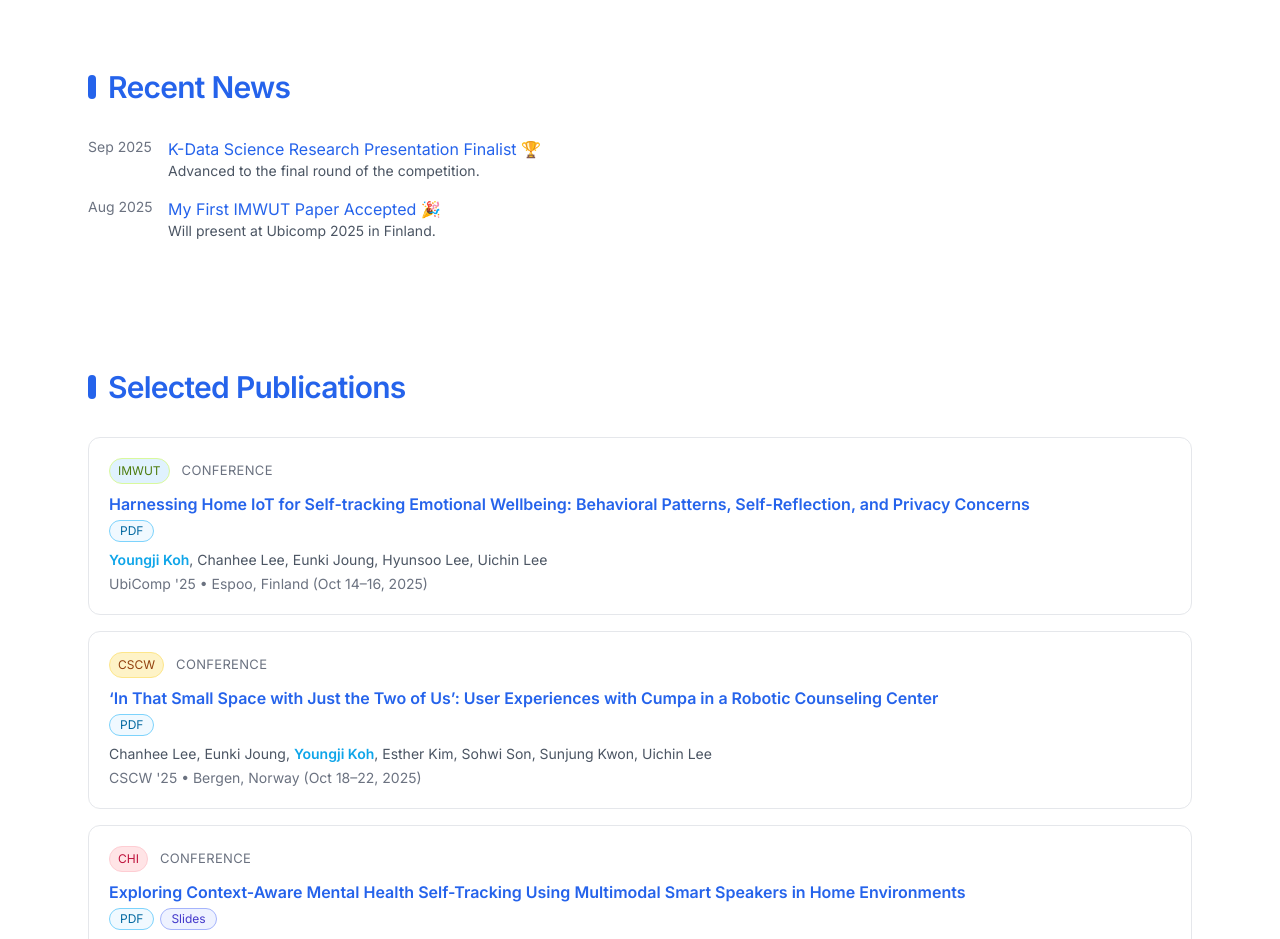
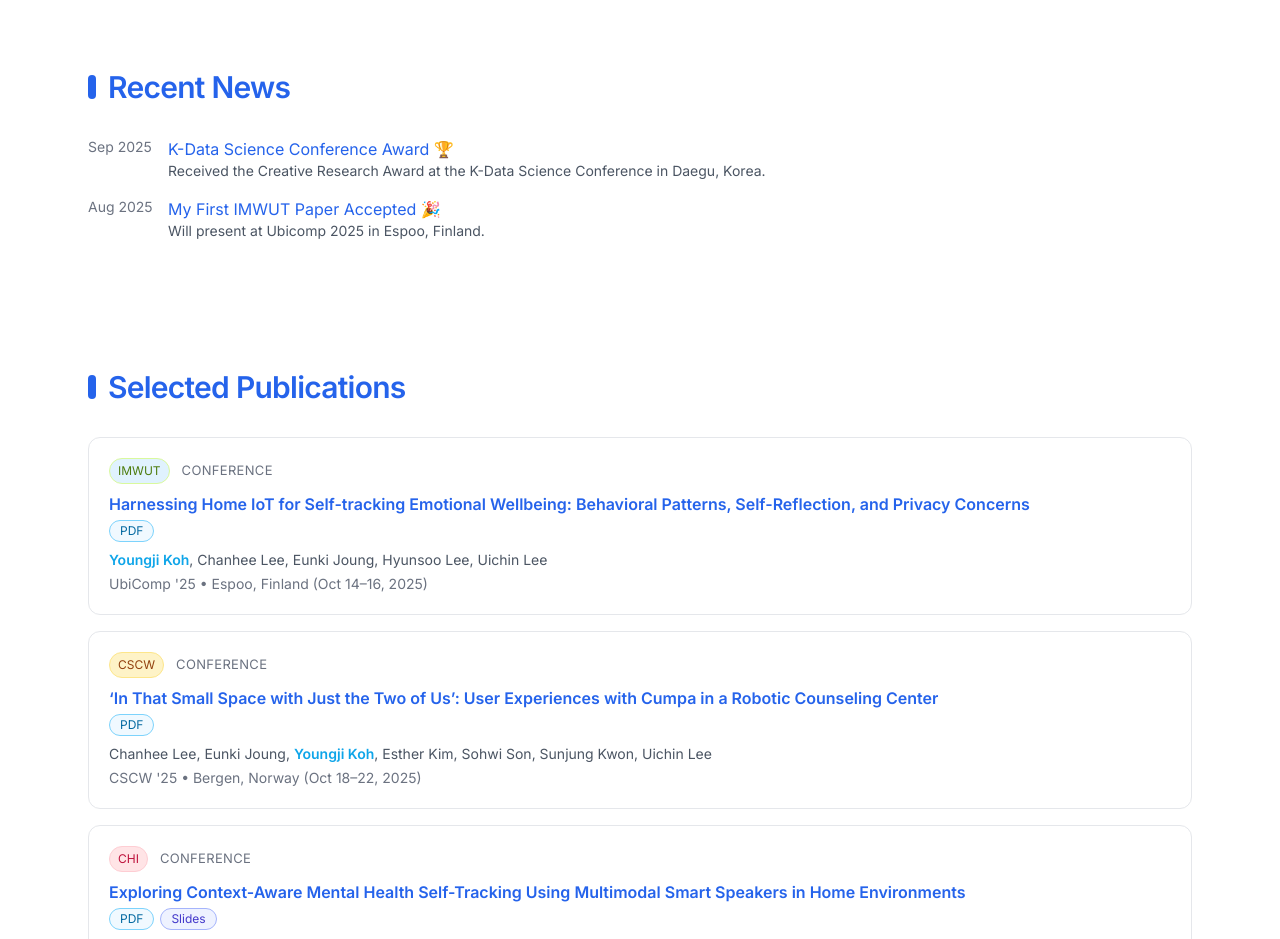
Before and after one commit to youngji-koh/youngji-koh.github.io, a React (Create React App) app: page /#/ in a window 1280 px wide. Shown: the part 1000-1939 px from the top of the page. Built offline with nearby package versions, Linux system fonts and the light colour scheme.

Commit message:
news updated

```diff
--- a/src/data/news.ts
+++ b/src/data/news.ts
@@ -8,14 +8,14 @@ export type NewsItem = {
 export const news: NewsItem[] = [
   {
     date: "2025-09-03",
-    title: "K-Data Science Research Presentation Finalist 🏆",
-    desc: "Advanced to the final round of the competition.",
+    title: "K-Data Science Conference Award 🏆",
+    desc: "Received the Creative Research Award at the K-Data Science Conference in Daegu, Korea.",
     link: "https://kdatascience.kr/conference/event",
   },
   {
     date: "2025-08-01",
     title: "My First IMWUT Paper Accepted 🎉",
-    desc: "Will present at Ubicomp 2025 in Finland.",
+    desc: "Will present at Ubicomp 2025 in Espoo, Finland.",
     link: "https://www.ubicomp.org/ubicomp-iswc-2025/",
   },
 ];
```
